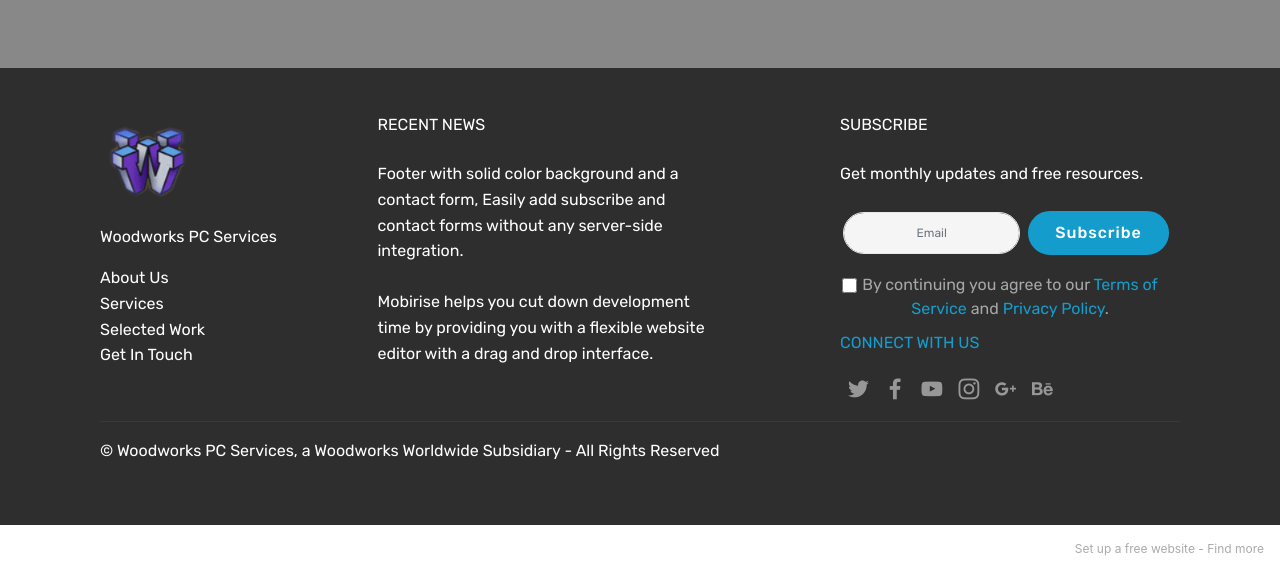
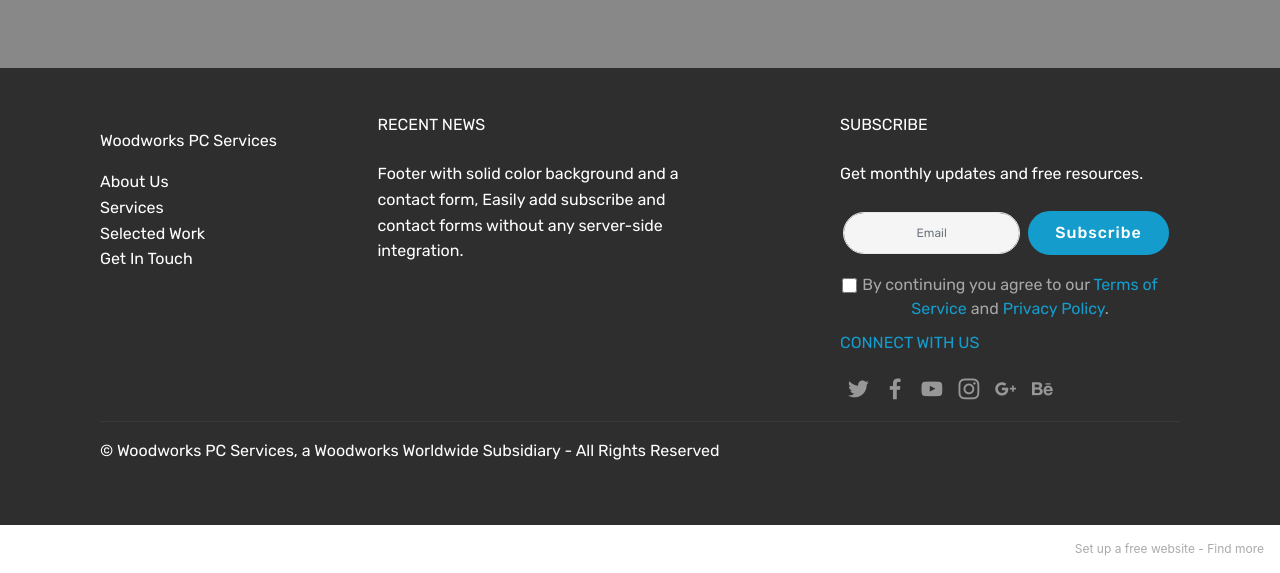
Before and after one commit to ww211/ww211, a plain HTML site: page index.html in a window 1280 px wide. Shown: the part 7925-8498 px from the top of the page. Drawn offline with Linux system fonts and the light colour scheme; files whose address does not match are found by name.

Commit message:
Update index.html

```diff
--- a/index.html
+++ b/index.html
@@ -1,7 +1,7 @@
 <!DOCTYPE html>
 <html  >
 <head>
-  <!-- Site made with Mobirise Website Builder v5.2.0, https://mobirise.com -->
+  <!--  https://wpcs.us -->
   <meta charset="UTF-8">
   <meta http-equiv="X-UA-Compatible" content="IE=edge">
   <meta name="generator" content="Mobirise v5.2.0, mobirise.com">
@@ -590,10 +590,7 @@ hunt groups, or other auto attendants.</a><br></p>
         <div class="media-container-row content mbr-white">
             <div class="col-md-3 col-sm-4">
                 <div class="mb-3 img-logo">
-                    <a href="https://mobirise.co/">
-                        <img src="assets/images/woodworks-logo-2019-edited-147x151.png" alt="Mobirise" title="">
-                    </a>
-                </div>
+                                  </div>
                 <p class="mb-3 mbr-fonts-style foot-title display-7">
                     Woodworks PC Services</p>
                 <p class="mbr-text mbr-fonts-style mbr-links-column display-7">
@@ -610,7 +607,7 @@ hunt groups, or other auto attendants.</a><br></p>
                 <p class="mbr-text mbr-fonts-style foot-text display-7">
                     Footer with solid color background and a contact form, Easily add subscribe and contact forms without any server-side integration.
                     <br>
-                    <br>Mobirise helps you cut down development time by providing you with a flexible website editor with a drag and drop interface.
+                    <br>
                 </p>
             </div>
             <div class="col-md-4 offset-md-1 col-sm-12">
```
